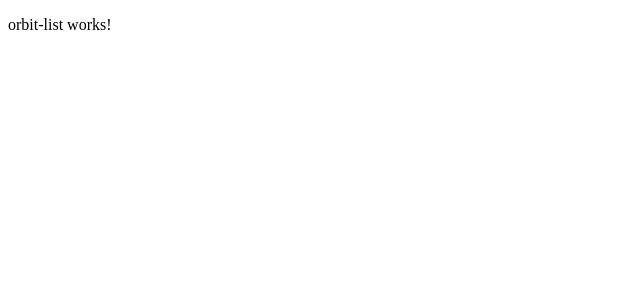
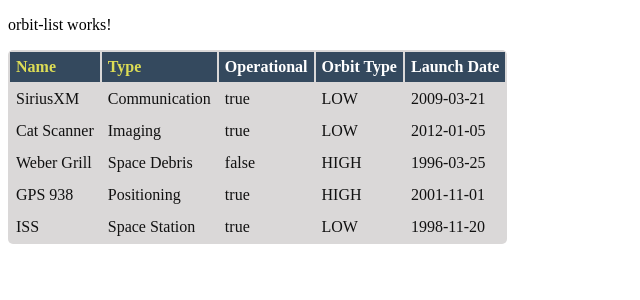
Before and after one commit to kfe-LC/orbit-report, an Angular app: page / in a window 1280 px wide. Shown: the top 300 px of the page, without its empty margins (0-640 px from the left). Built offline with nearby package versions, Linux system fonts and the light colour scheme.

Commit message:
part 4 complete

```diff
--- a/src/app/orbit-list/orbit-list.component.css
+++ b/src/app/orbit-list/orbit-list.component.css
@@ -0,0 +1,28 @@
+.sortable {
+    cursor: pointer;
+    color: #dd5;
+}
+
+.warning {
+    background-color: yellow;
+}
+
+table {
+  color: #111;
+  border-radius: 5px;
+  overflow: hidden;
+  margin: 12px 0;
+  min-width: 300px;
+  background: #dad8d8;
+}
+
+.header-row {
+    background: #34495E;
+    color: #fff
+}
+
+th, td {
+    text-align: left;
+    margin: 5px 10px;
+    padding: 6px;
+}
--- a/src/app/orbit-list/orbit-list.component.html
+++ b/src/app/orbit-list/orbit-list.component.html
@@ -1 +1,25 @@
 <p>orbit-list works!</p>
+<table>
+    <tr class="header-row">
+       <th class="sortable">Name</th>
+       <th class="sortable">Type</th>
+       <th>Operational</th>
+       <th>Orbit Type</th>
+       <th>Launch Date</th>
+    </tr>
+    <!-- TODO: put <tr *ngFor=""></tr> here -->
+    <!-- <span> -->
+        <tr *ngFor="let satellite of satellites">
+            <td>{{satellite.name}}</td>
+            <td>{{satellite.type}}</td>
+            <td>{{satellite.operational}}</td>
+            <td>{{satellite.orbitType}}</td>
+            <td>{{satellite.launchDate}}</td>
+        </tr>
+    <!-- </span>
+    <span>
+        <tr *ngFor="let satellite of satellites">{{satellite.type}}</tr>
+    </span> -->
+
+
+ </table>
```
